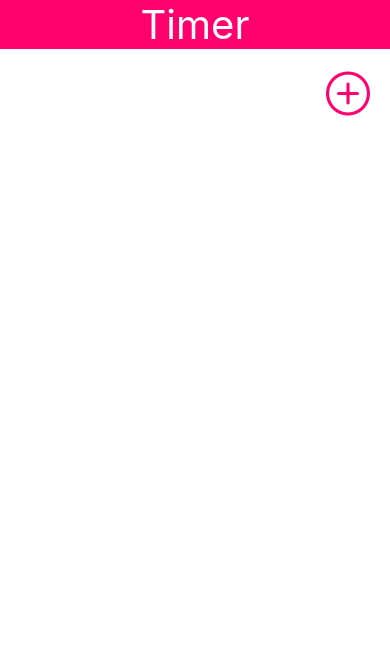
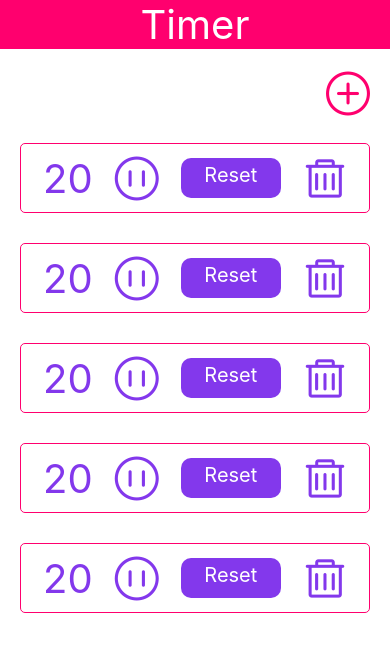
Before and after one commit to ud-k16/stopwatch, a React Native app: screen /Home in a window 390 px wide. Shown: the top 652 px of the page. Built offline with nearby package versions, Linux system fonts and the light colour scheme.

Commit message:
reset added

```diff
--- a/src/component/TimerCard/index.jsx
+++ b/src/component/TimerCard/index.jsx
@@ -2,7 +2,7 @@ import {StyleSheet, Text, View} from 'react-native';
 import {Theme} from '../../utils/theme';
 import AntDesign from 'react-native-vector-icons/AntDesign';
 
-const TimerCard = ({value, index, pauseTimer}) => {
+const TimerCard = ({value, index, pauseTimer, resetTimer}) => {
   return (
     <View style={styles.container}>
       <Text style={styles.textStyle}>{value}</Text>
@@ -14,6 +14,13 @@ const TimerCard = ({value, index, pauseTimer}) => {
           pauseTimer(index);
         }}
       />
+      <Text
+        style={styles.resetTextStyle}
+        onPress={() => {
+          resetTimer(index);
+        }}>
+        Reset
+      </Text>
       <AntDesign name="delete" size={44} color={Theme.accent} />
     </View>
   );
@@ -32,8 +39,17 @@ const styles = StyleSheet.create({
   },
   textStyle: {
     color: Theme.accent,
-
     fontSize: 40,
+  },
+  resetTextStyle: {
+    color: Theme.white,
+    fontSize: 20,
+    backgroundColor: Theme.accent,
+    borderRadius: 10,
+    height: 40,
+    width: 100,
+    paddingVertical: 5,
+    textAlign: 'center',
   },
 });
 export default TimerCard;
--- a/src/hooks/useHome.jsx
+++ b/src/hooks/useHome.jsx
@@ -1,11 +1,18 @@
-import {useNavigation} from '@react-navigation/native';
 import {useState} from 'react';
 import useTimer from './useTimer';
 
 const useHome = () => {
   const [numberOfTimer, setNumberOfTimer] = useState(0);
   const [modalVisible, setModalVisible] = useState(false);
-  const {setTime, timer, countDownTimer, defaultTime, pauseTimer} = useTimer();
+  const {
+    setTime,
+    timer,
+    countDownTimer,
+    defaultTime,
+    pauseTimer,
+    resetTimer,
+    timerId,
+  } = useTimer();
 
   const showModal = () => setModalVisible(true);
   const hideModal = () => setModalVisible(false);
@@ -29,6 +36,7 @@ const useHome = () => {
     timer,
     numberOfTimer,
     hideModal,
+    resetTimer,
   };
 };
 export default useHome;
--- a/src/hooks/useTimer.jsx
+++ b/src/hooks/useTimer.jsx
@@ -3,7 +3,13 @@ import {useEffect, useRef, useState} from 'react';
 const useTimer = () => {
   // setting default timer to 20 seconds for 5 timers
   const defaultTime = useRef(20).current;
-  const [timer, setTimer] = useState([]);
+  const [timer, setTimer] = useState([
+    defaultTime,
+    defaultTime,
+    defaultTime,
+    defaultTime,
+    defaultTime,
+  ]);
   const [timerId, setTimerId] = useState([null, null, null, null, null]);
 
   const setTime = ({timerIndex, time}) => {
--- a/src/screens/home.jsx
+++ b/src/screens/home.jsx
@@ -15,6 +15,7 @@ const Home = () => {
     startTimer,
     pause,
     showModal,
+    resetTimer,
   } = useHome();
 
   return (
@@ -26,7 +27,13 @@ const Home = () => {
         contentContainerStyle={styles.scrollViewContentContainer}
         style={styles.scrollViewContainer}>
         {timer.map((value, index) => (
-          <TimerCard value={value} index={index} pauseTimer={pause} />
+          <TimerCard
+            key={index}
+            value={value}
+            index={index}
+            pauseTimer={pause}
+            resetTimer={resetTimer}
+          />
         ))}
       </ScrollView>
       <TimerComponent
```
